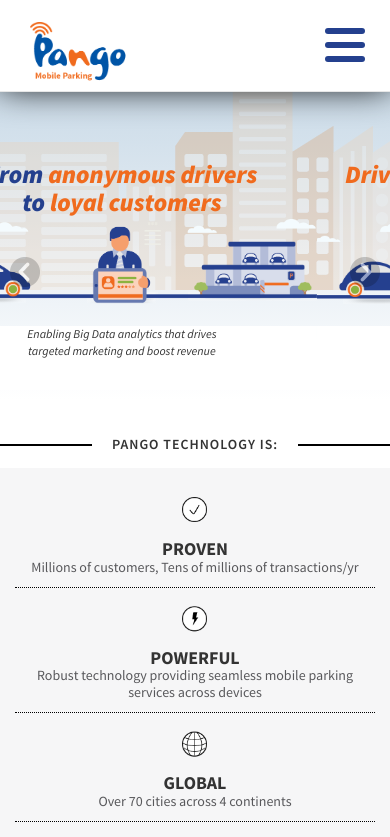
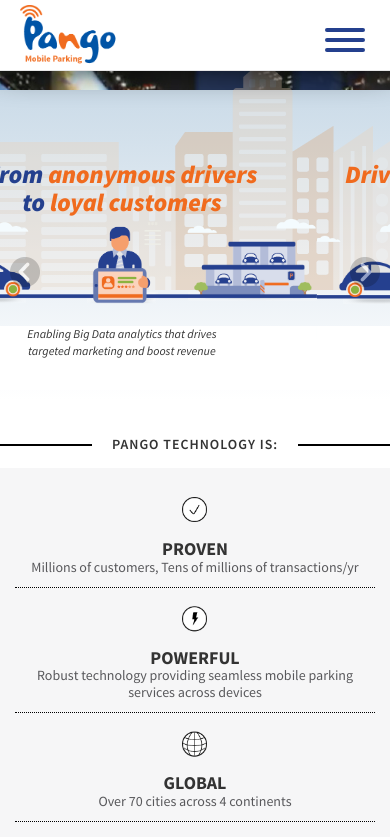
Before and after one commit to KELbTIK/pango, a plain HTML site: page index.html in a window 390 px wide. Shown: the top 837 px of the page. Drawn offline with Linux system fonts and the light colour scheme; a web font is replaced by a local one.

Commit message:
media to 600

```diff
--- a/css/style-akord38.css
+++ b/css/style-akord38.css
@@ -810,7 +810,7 @@
 }
 
 /*mobile services showcase*/
-@media (max-width: 450px) {
+@media (max-width: 600px) {
 
 
     .how-works-list .container ul {
--- a/css/style.css
+++ b/css/style.css
@@ -416,6 +416,7 @@
     }
     .main-navbar .navbar-right{
         margin-top: 20px;
+        margin-right: 0;
     }
     .top-carousel .item{
         background-size: 125%;
@@ -2036,7 +2037,7 @@
         font-size: 20px;
     }
 }
-@media (max-width: 450px){
+@media (max-width: 600px){
     .main-navbar .navbar-nav > li > a{
         font-size: 13px;
         padding-top: 5px;
@@ -2190,4 +2191,21 @@
         padding: 20px 0;
         height: 55px;
     }
-}
+    .main-navbar{
+        min-height: 50px;
+    }
+    .navbar > .container .navbar-brand, .navbar > .container-fluid .navbar-brand{
+        height: 50px;
+        padding: 5px;
+    }
+    .navbar-toggle .icon-bar{
+        height: 4px;
+    }
+    .navbar-toggle .icon-bar + .icon-bar{
+        margin-top: 6px;
+        height: 4px;
+    }
+    .main-navbar.fixed .navbar-right, .main-navbar .navbar-right{
+        margin-top: 0;
+    }
+}
```
